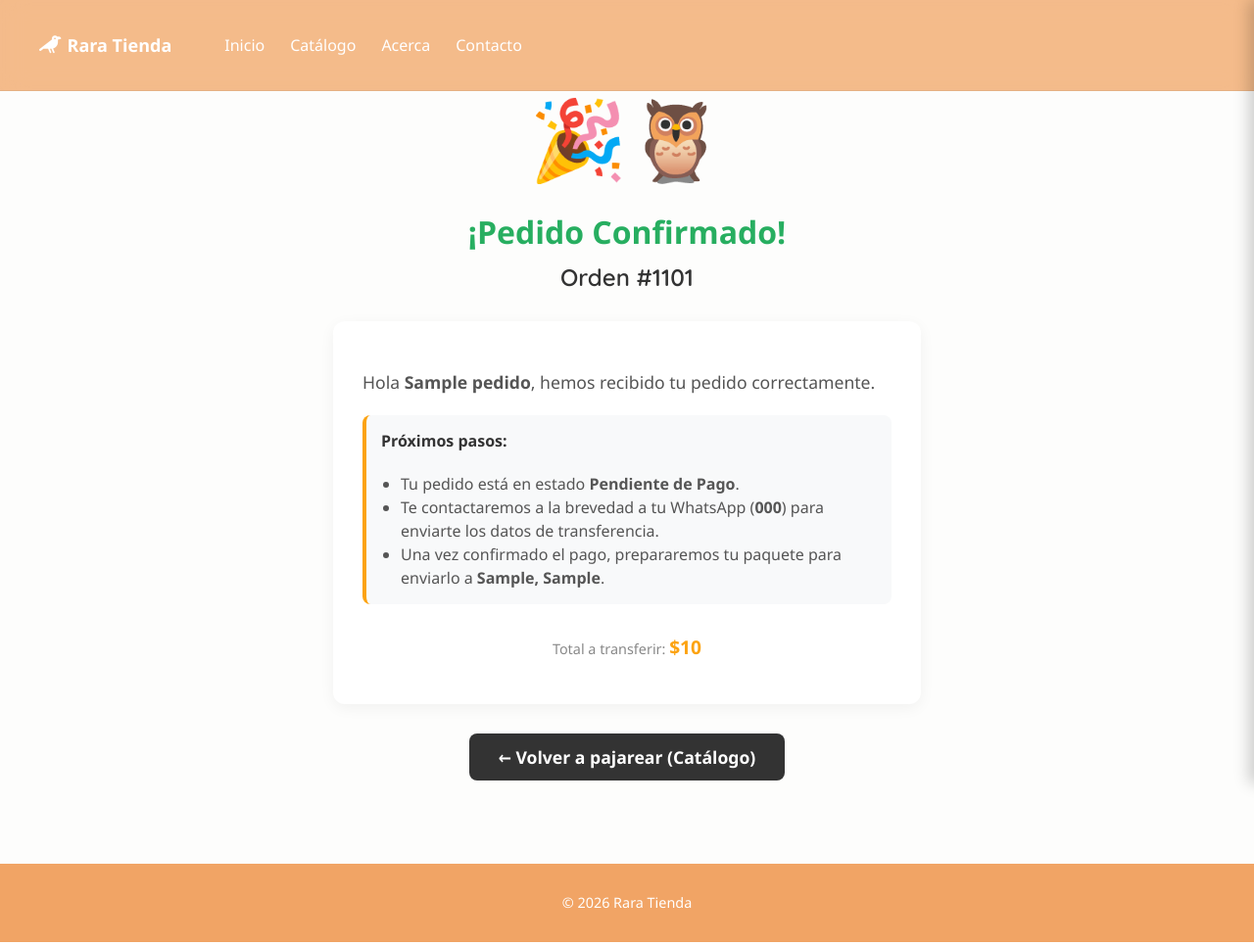
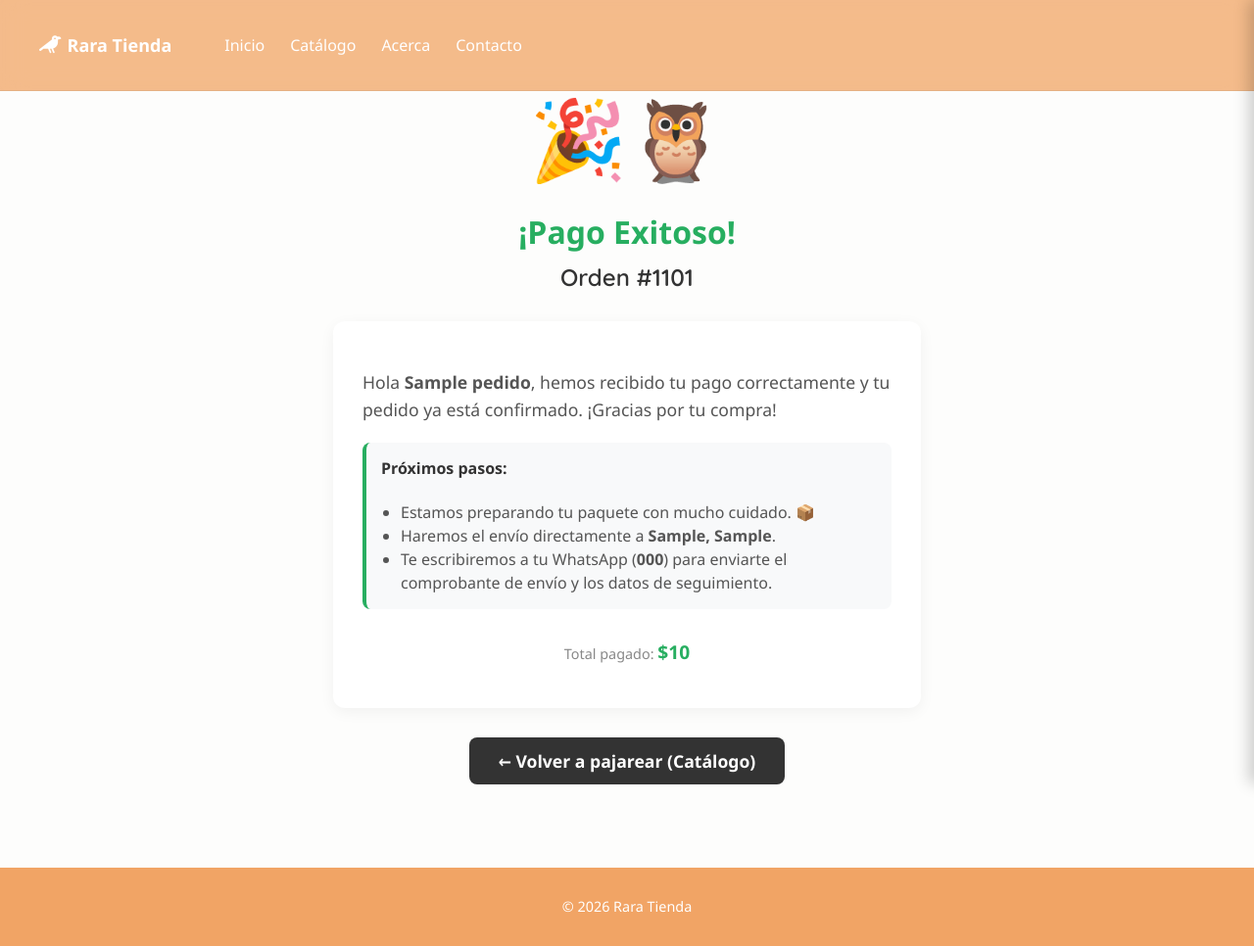
Before and after one commit to felipooon/rara-app, a Django app: page /pedido-confirmado/1/ in a window 1280 px wide. Shown: the whole page at 98% size. Run offline with Django 5.2, Linux system fonts and the light colour scheme; tables that the repository leaves empty hold one stand-in row (values such as "Sample post").

Commit message:
pago confirmado

```diff
--- a/templates/pedido_confirmado.html
+++ b/templates/pedido_confirmado.html
@@ -7,25 +7,25 @@
         🎉🦉
     </div>
 
-    <h1 style="color: #27ae60; margin-bottom: 10px;">¡Pedido Confirmado!</h1>
+    <h1 style="color: #27ae60; margin-bottom: 10px;">¡Pago Exitoso!</h1>
     <h2 style="color: #333; margin-top: 0;">Orden #{{ pedido.codigo_orden }}</h2>
 
     <div style="background: white; padding: 30px; border-radius: 12px; box-shadow: 0 4px 15px rgba(0,0,0,0.05); text-align: left; margin: 30px 0;">
         <p style="font-size: 1.1rem; color: #555; line-height: 1.6;">
-            Hola <strong>{{ pedido.nombre_completo }}</strong>, hemos recibido tu pedido correctamente.
+            Hola <strong>{{ pedido.nombre_completo }}</strong>, hemos recibido tu pago correctamente y tu pedido ya está confirmado. ¡Gracias por tu compra!
         </p>
 
-        <div style="background: #f8f9fa; padding: 15px; border-radius: 8px; margin: 20px 0; border-left: 4px solid #fca311;">
+        <div style="background: #f8f9fa; padding: 15px; border-radius: 8px; margin: 20px 0; border-left: 4px solid #27ae60;">
             <h4 style="margin-top: 0; color: #333;">Próximos pasos:</h4>
             <ul style="margin-bottom: 0; padding-left: 20px; color: #555; line-height: 1.5;">
-                <li>Tu pedido está en estado <strong>Pendiente de Pago</strong>.</li>
-                <li>Te contactaremos a la brevedad a tu WhatsApp (<strong>{{ pedido.telefono }}</strong>) para enviarte los datos de transferencia.</li>
-                <li>Una vez confirmado el pago, prepararemos tu paquete para enviarlo a <strong>{{ pedido.direccion }}, {{ pedido.ciudad }}</strong>.</li>
+                <li>Estamos preparando tu paquete con mucho cuidado. 📦</li>
+                <li>Haremos el envío directamente a <strong>{{ pedido.direccion }}, {{ pedido.ciudad }}</strong>.</li>
+                <li>Te escribiremos a tu WhatsApp (<strong>{{ pedido.telefono }}</strong>) para enviarte el comprobante de envío y los datos de seguimiento.</li>
             </ul>
         </div>
 
         <p style="text-align: center; color: #888; margin-top: 30px; font-size: 0.9rem;">
-            Total a transferir: <strong style="font-size: 1.2rem; color: #fca311;">${{ pedido.get_total_cost }}</strong>
+            Total pagado: <strong style="font-size: 1.2rem; color: #27ae60;">${{ pedido.get_total_cost }}</strong>
         </p>
     </div>
 
--- a/tienda/views.py
+++ b/tienda/views.py
@@ -183,7 +183,7 @@ def procesar_pedido(request):
         # Construimos la URL completa para que Mercado Pago sepa a dónde devolver al cliente
         # request.build_absolute_uri crea algo como "https://raratienda.cl/pedido/confirmado/5/"
         # 🚨 FORZAMOS HTTPS: Los tokens de producción exigen URLs reales
-        url_exito = f"https://raratienda.cl/pedido/confirmado/{pedido.id}/"
+        url_exito = f"https://raratienda.cl/pedido-confirmado/{pedido.id}/"
         url_fallo = "https://raratienda.cl/?cart=open"  # <--- Lo devuelve al home y le abre el carrito automáticamente
 
         url_webhook = "https://raratienda.cl/webhook/mercadopago/"
@@ -703,6 +703,37 @@ def webhook_mercadopago(request):
 
                                 print(f"✅ ¡ÉXITO! Pedido #{pedido.id} pagado y stock descontado.")
 
+                                asunto = f'¡Pago Recibido! Tu pedido #{pedido.codigo_orden} está en camino 🦉'
+                                mensaje = f'''¡Hola {pedido.nombre_completo}!
+
+Te escribimos de Rara Tienda para contarte que hemos recibido el pago de tu pedido #{pedido.codigo_orden} con éxito a través de Mercado Pago. ✨
+
+¿Qué viene ahora?
+Estamos preparando tu paquete con mucho cuidado para que llegue perfecto a tu casa.
+
+📍 Destino: {pedido.direccion}, {pedido.ciudad}.
+
+En cuanto realicemos el envío, te contactaremos por WhatsApp al +56{pedido.telefono} para enviarte el comprobante y el número de seguimiento.
+
+¡Gracias por confiar en Rara Tienda y apoyar el arte local!
+
+Un gran abrazo,
+El equipo de Rara Tienda.
+www.raratienda.cl
+'''
+                                try:
+                                    send_mail(
+                                        asunto,
+                                        mensaje,
+                                        settings.DEFAULT_FROM_EMAIL,
+                                        [pedido.email],
+                                        fail_silently=False,
+                                    )
+                                    print(f"✅ Webhook: Pago procesado y correo enviado a {pedido.email}")
+                                except Exception as mail_error:
+                                    # Si el correo falla, igual el pago ya quedó registrado
+                                    print(f"⚠️ Webhook: Pago OK pero falló el correo: {mail_error}")
+
             # SIEMPRE debemos responder 200 OK, sino MP pensará que falló y enviará el aviso de nuevo
             return JsonResponse({"status": "ok"}, status=200)
 
```
